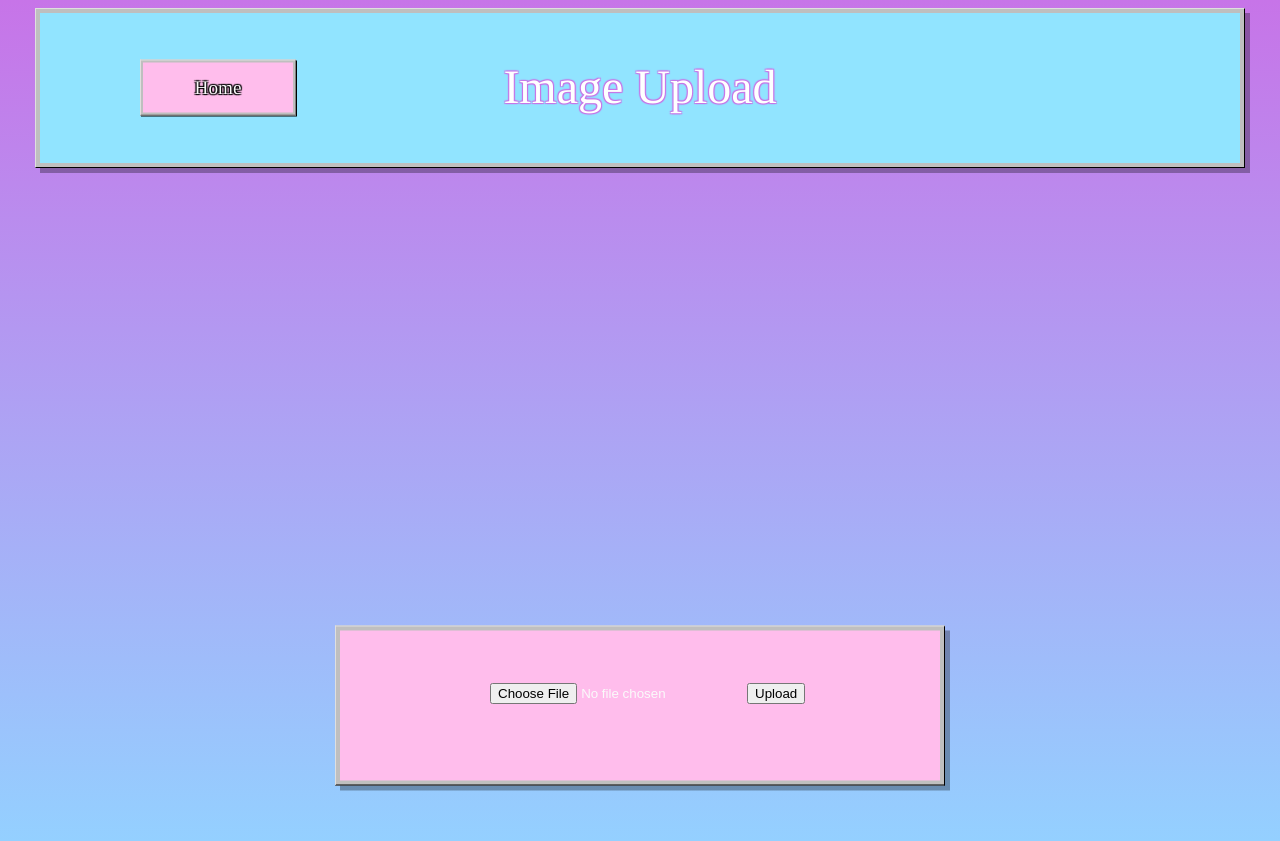
After one commit to lingeringwill/BAUXITE, a Flask app: template templates/upload.html in a window 1280 px wide. The commit adds this page. Run offline with Flask 2, Linux system fonts and the light colour scheme; the template is opened without the code that fills it, so the values that code supplies are empty.

Commit message:
Add files via upload

```diff
--- /dev/null
+++ b/templates/upload.html
@@ -0,0 +1,48 @@
+<!DOCTYPE html>
+<html lang="en">
+<head>
+    <title>Upload - Bauxite</title>
+    <meta charset="UTF-8">
+    <meta http-equiv="X-UA-Compatible" content="IE=edge">
+    <meta name="viewport" content="width=device-width, initial-scale=1.0">
+    <link rel="stylesheet" type="text/css" href="../static/css/aesthetic.css">
+</head>
+
+<body class="aesthetic-bg-gradient">
+
+    <div class="aesthetic-windows-95-container" style="width: 1200px; height: 150px; position: absolute; left: 50%; transform: translate(-50%, 0%); box-shadow: 5px 5px 0 0 #0000004e;">
+        <div class="aesthetic-font aesthetic-font-modifier-outline-purple" style="position: absolute; background-color: #91e4ff; width: 1200px; height: 150px;">
+            <h1 style="transform: translate(50%, 25%); width: 50%; text-align: center; font-size: 300%;" class="aesthetic-effect-text-glitch" data-glitch="Image Upload">Image Upload</h1>
+        </div>
+    </div>
+
+    <div style="position: relative; height: 825px;">
+        <div style="position: absolute; top: 75%; left: 50%; transform: translate(-50%, 125%); width: 500px; height: 50px;">
+
+            <div style="transform: translate(-50%, -1125%);">
+                <div class="aesthetic-windows-95-button" style="width: 150px; height: 50px;">
+                    <div class="aesthetic-font aesthetic-font-modifier-outline-black" style="background-color: #ffbdec; width: 150px; height: 50px; font-size: larger;">
+                        <button class="aesthetic-font-modifier-outline-black" style="width: 150px; height: 50px;" onclick="location.href='/';">
+                            Home
+                        </button>
+                    </div>
+                </div>
+            </div>
+
+            <div class="aesthetic-windows-95-container" style="width: 600px; height: 150px; position: absolute; left: 50%; transform: translate(-50%, -75%); box-shadow: 5px 5px 0 0 #0000004e;">
+                <div class="aesthetic-font aesthetic-font-modifier-outline-purple" style="position: absolute; background-color: #ffbdec; width: 600px; height: 150px;">
+                    <div style="transform: translate(25%, 250%);">
+                        <form action = "/success" method = "post" enctype="multipart/form-data">
+                            <input type="file" name="file" />
+                            <input type = "submit" value="Upload"/>
+                        </form>
+                    </div>
+                </div>
+            </div>
+
+
+        </div>
+    </div>
+
+</body>
+</html>
```
Also changed, not shown: templates/acknowledgement.html (added, +38 -0 lines), templates/homepage.html (+13 -11 lines).
